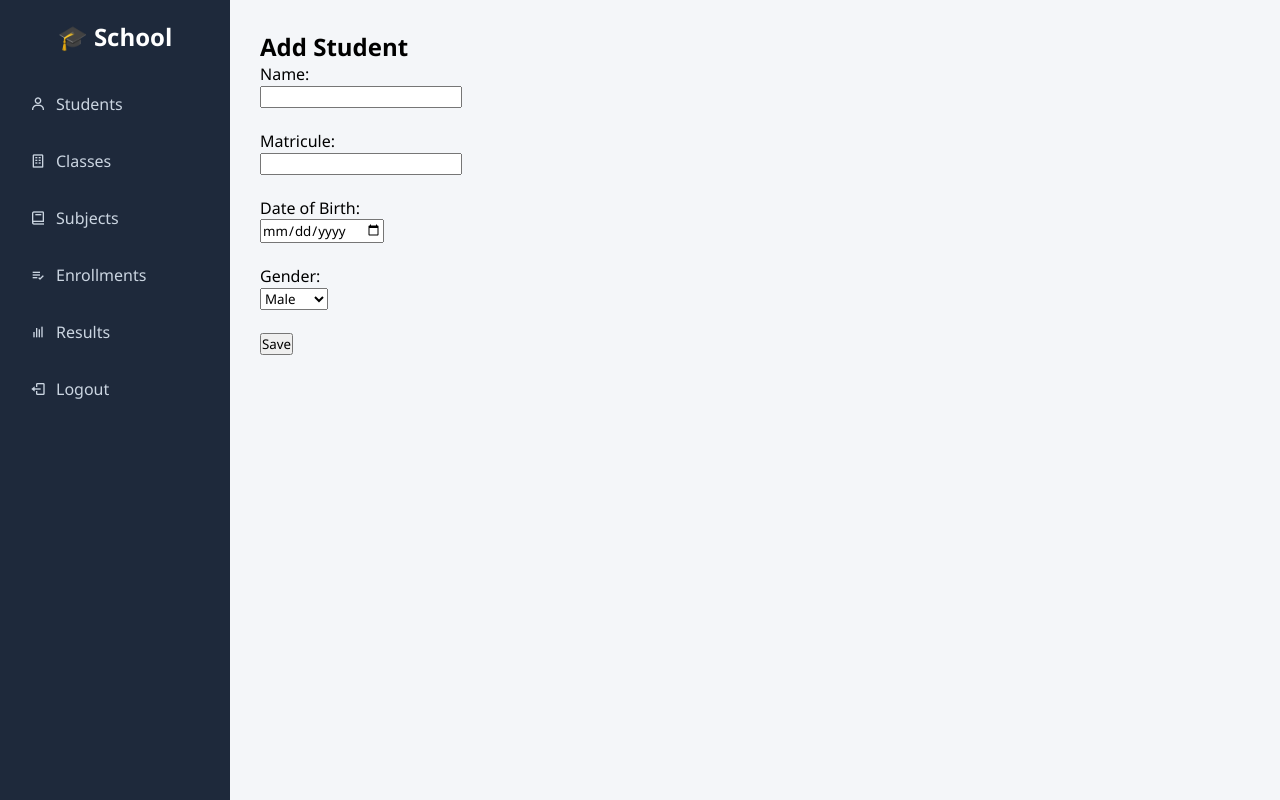
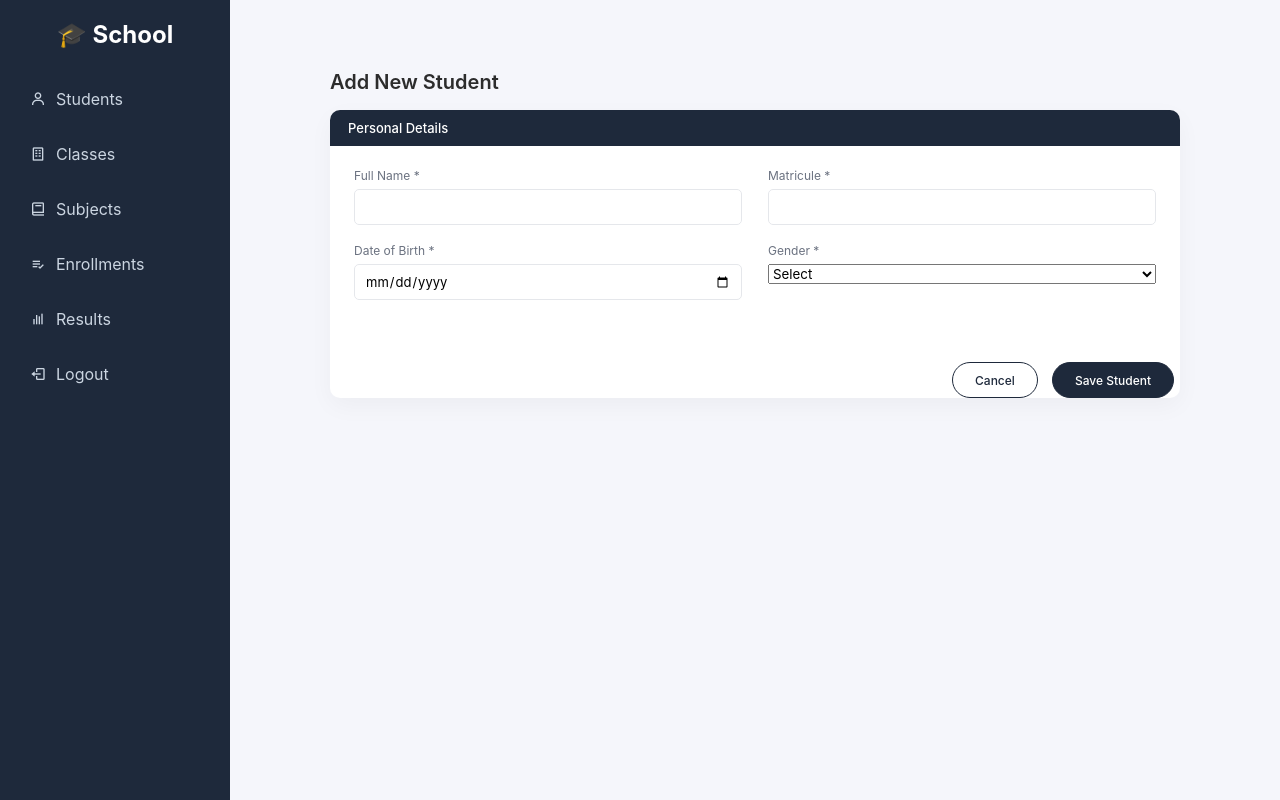
Before and after one commit to frankyshakespeare-ops/Student_management_system, a Flask app: page /students/add in a window 1280 px wide. Run offline with Flask 3, Linux system fonts and the light colour scheme; a user stored in the database is signed in.

Commit message:
added the add_student HTML and CSS page

```diff
--- /dev/null
+++ b/static/add_student.css
@@ -0,0 +1,132 @@
+* {
+    box-sizing: border-box;
+    font-family: "Inter", sans-serif;
+}
+
+body {
+    margin: 0;
+    background: #f5f6fb;
+}
+
+.wrapper {
+    width: 100%;
+    padding: 40px 70px;
+}
+
+.title {
+    font-size: 20px;
+    font-weight: 600;
+    color: #2c2c2c;
+    margin-bottom: 16px;
+}
+
+/* CARD */
+.form-card {
+    background: #ffffff;
+    border-radius: 10px;
+    box-shadow: 0 8px 24px rgba(0,0,0,0.04);
+    overflow: hidden;
+}
+
+/* HEADER */
+.form-header {
+    background: #1e293b;
+    color: white;
+    font-size: 13px;
+    font-weight: 500;
+    padding: 10px 18px;
+}
+
+/* BODY */
+.form-body {
+    padding: 22px 24px 26px;
+}
+
+.row {
+    display: flex;
+    gap: 26px;
+    margin-bottom: 18px;
+}
+
+.group {
+    flex: 1;
+    display: flex;
+    flex-direction: column;
+}
+
+label {
+    font-size: 12px;
+    color: #6b7280;
+    margin-bottom: 6px;
+}
+
+/* INPUTS */
+input,
+textarea {
+    height: 36px;
+    border: 1px solid #e5e7eb;
+    border-radius: 5px;
+    padding: 0 10px;
+    font-size: 13px;
+    background: #fff;
+}
+
+textarea {
+    height: 70px;
+    padding-top: 8px;
+    resize: none;
+}
+
+input:focus,
+textarea:focus {
+    outline: none;
+    border-color: #1e293b;
+}
+
+/* UPLOAD */
+.upload {
+    height: 70px;
+    border: 1px dashed #d1d5db;
+    border-radius: 5px;
+    font-size: 12px;
+    color: #9ca3af;
+    display: flex;
+    align-items: center;
+    justify-content: center;
+    position: relative;
+}
+
+.upload input {
+    position: absolute;
+    inset: 0;
+    opacity: 0;
+    cursor: pointer;
+}
+
+/* BUTTONS OUTSIDE CARD */
+.buttons-outside {
+    display: flex;
+    justify-content: flex-end;
+    gap: 14px;
+    margin-top: 18px;      /* espace entre la card et les boutons */
+    padding-right: 6px;
+}
+
+/* BASE STYLE (identique) */
+.action-btn {
+    height: 36px;
+    padding: 0 22px;
+    border-radius: 18px;
+    font-size: 12px;
+    font-weight: 500;
+    cursor: pointer;
+    border: 1px solid #1e293b;
+    background: #ffffff;
+    color: #1e293b;
+}
+
+/* PRIMARY (Save Student) */
+.action-btn.primary {
+    background: #1e293b;
+    color: #ffffff;
+}
--- a/templates/add_student.html
+++ b/templates/add_student.html
@@ -1,23 +1,60 @@
 {% extends "base.html" %}
 
+{% block extra_css %}
+<link rel="stylesheet" href="{{ url_for('static', filename='add_student.css') }}">
+{% endblock %}
+
 {% block content %}
-<h2>Add Student</h2>
-<form method="POST">
-    <label>Name:</label><br>
-    <input type="text" name="name" required><br><br>
 
-    <label>Matricule:</label><br>
-    <input type="text" name="matricule" required><br><br>
+<div class="wrapper">
 
-    <label>Date of Birth:</label><br>
-    <input type="date" name="date_of_birth"><br><br>
+    <h2 class="title">Add New Student</h2>
 
-    <label>Gender:</label><br>
-    <select name="gender">
-        <option value="Male">Male</option>
-        <option value="Female">Female</option>
-    </select><br><br>
+    <form method="POST" class="form-card">
 
-    <button type="submit">Save</button>
-</form>
+        <div class="form-header">
+            Personal Details
+        </div>
+
+        <div class="form-body">
+
+            <div class="row">
+                <div class="group">
+                    <label>Full Name *</label>
+                    <input type="text" name="name" required>
+                </div>
+
+                <div class="group">
+                    <label>Matricule *</label>
+                    <input type="text" name="matricule" required>
+                </div>
+            </div>
+
+            <div class="row">
+                <div class="group">
+                    <label>Date of Birth *</label>
+                    <input type="date" name="date_of_birth" required>
+                </div>
+
+                <div class="group">
+                    <label>Gender *</label>
+                    <select name="gender" required>
+                        <option value="">Select</option>
+                        <option>Male</option>
+                        <option>Female</option>
+                    </select>
+                </div>
+            </div>
+
+        </div>
+
+        <div class="buttons-outside">
+            <button class="action-btn">Cancel</button>
+            <button class="action-btn primary">Save Student</button>
+        </div>
+
+    </form>
+
+</div>
+
 {% endblock %}
```
